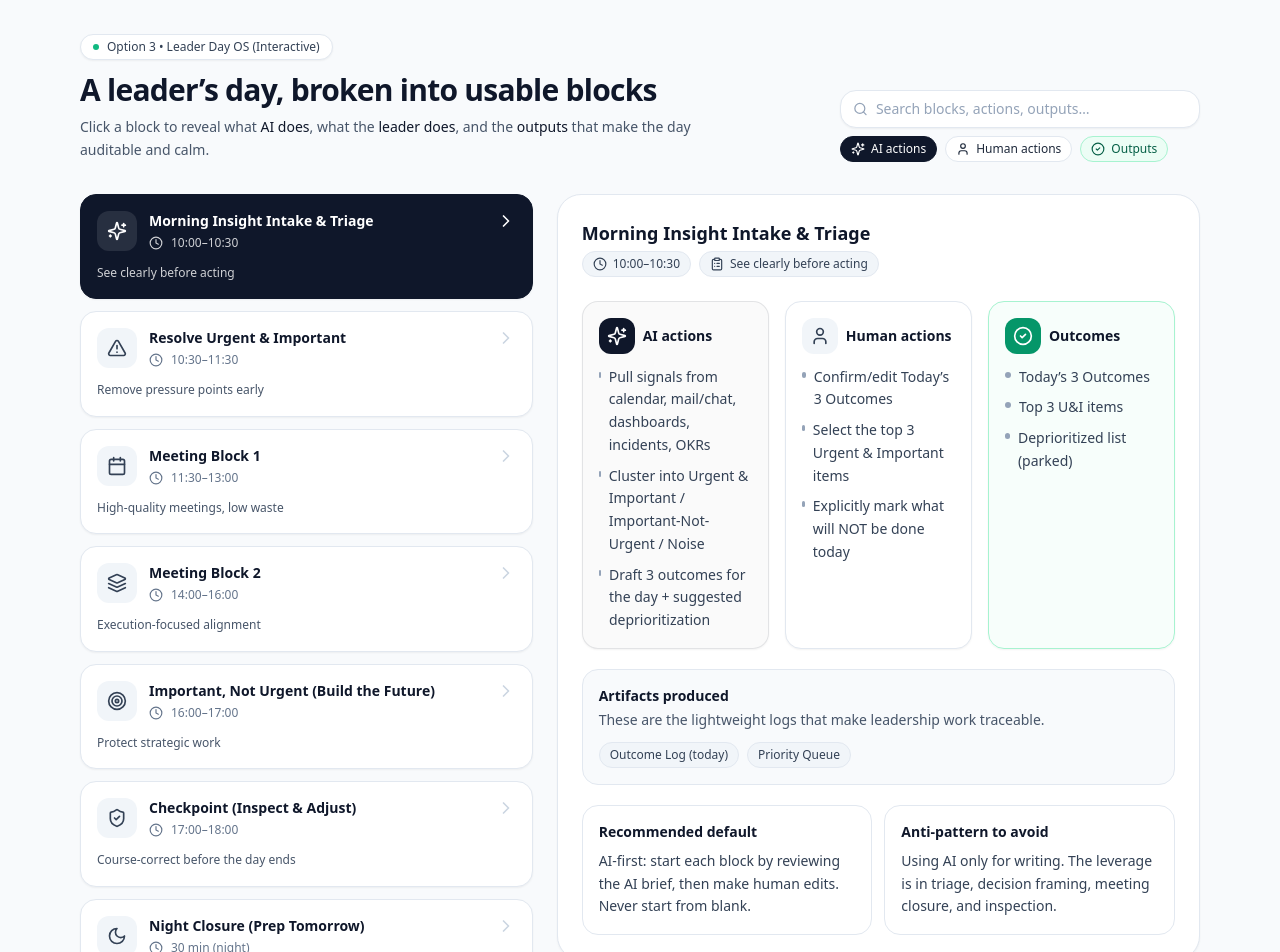
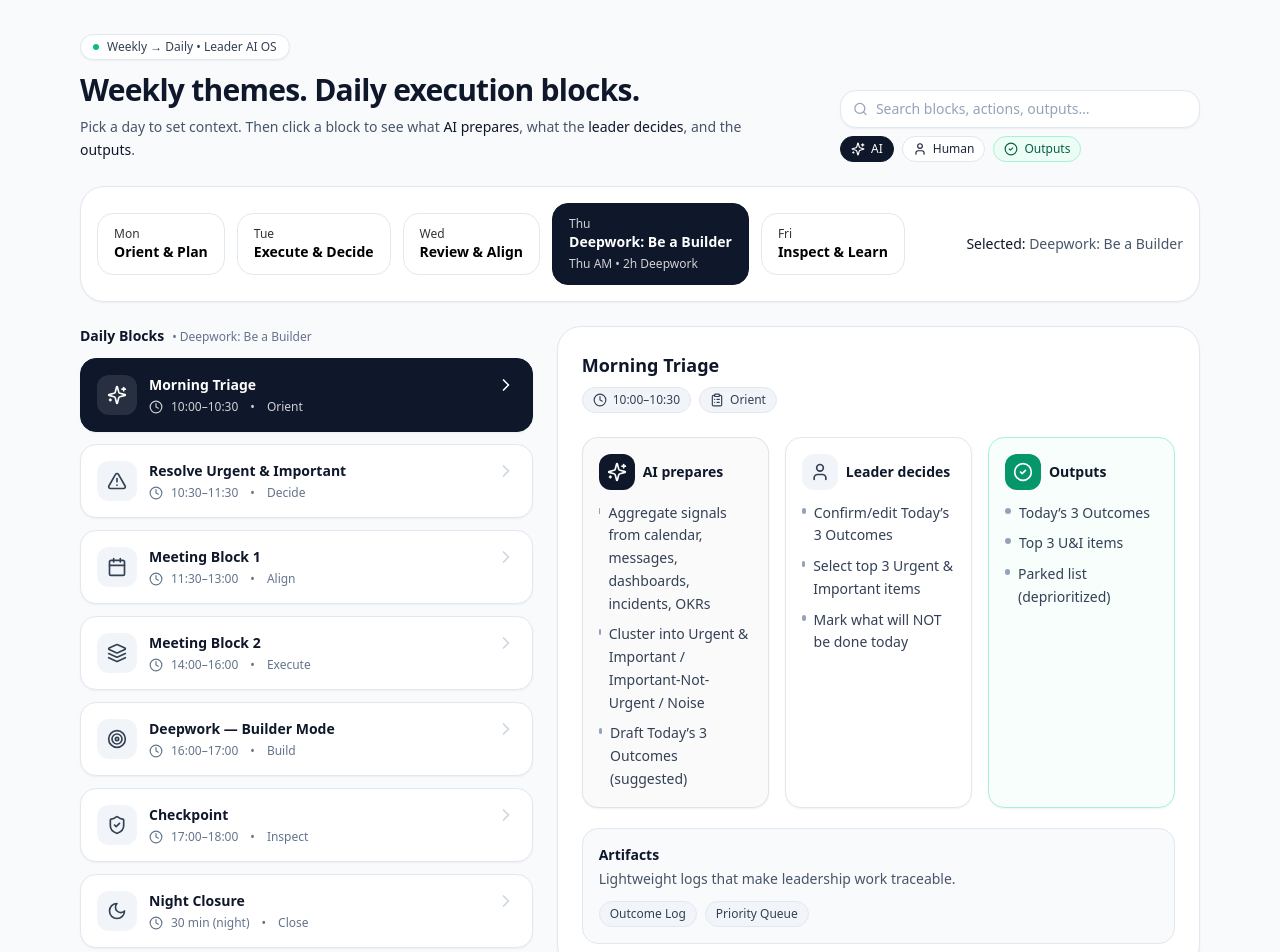
Before and after one commit to shijujk/LeaderAIOS-Weekly, a React (Vite) app: page / in a window 1280 px wide. Shown: the top 952 px of the page. Built offline with nearby package versions, Linux system fonts and the light colour scheme.

Commit message:
Update App.jsx

```diff
--- a/src/App.jsx
+++ b/src/App.jsx
@@ -1,4 +1,4 @@
-import React, { useMemo, useState } from "react";
+import React, { useEffect, useMemo, useState } from "react";
 import { motion, AnimatePresence } from "framer-motion";
 import {
   Clock,
@@ -13,196 +13,147 @@ import {
   Moon,
   ShieldCheck,
   ChevronRight,
-  Search,
+  Search
 } from "lucide-react";
 
 const cn = (...classes) => classes.filter(Boolean).join(" ");
 
+/** WEEKLY MODEL (Horizontal Bar) */
+const WEEK = [
+  { id: "mon", label: "Mon", theme: "Orient & Plan" },
+  { id: "tue", label: "Tue", theme: "Execute & Decide" },
+  { id: "wed", label: "Wed", theme: "Review & Align" },
+  { id: "thu", label: "Thu", theme: "Deepwork: Be a Builder", slot: "Thu AM • 2h Deepwork" },
+  { id: "fri", label: "Fri", theme: "Inspect & Learn" }
+];
+
+/** DAILY MODEL (Vertical Blocks) */
 const BLOCKS = [
   {
     id: "orient",
-    title: "Morning Insight Intake & Triage",
+    title: "Morning Triage",
     time: "10:00–10:30",
-    intent: "See clearly before acting",
+    intent: "Orient",
     icon: Sparkles,
-    colorHint: "from-slate-50 to-slate-100",
     ai: [
-      "Pull signals from calendar, mail/chat, dashboards, incidents, OKRs",
+      "Aggregate signals from calendar, messages, dashboards, incidents, OKRs",
       "Cluster into Urgent & Important / Important-Not-Urgent / Noise",
-      "Draft 3 outcomes for the day + suggested deprioritization",
+      "Draft Today’s 3 Outcomes (suggested)"
     ],
     human: [
       "Confirm/edit Today’s 3 Outcomes",
-      "Select the top 3 Urgent & Important items",
-      "Explicitly mark what will NOT be done today",
+      "Select top 3 Urgent & Important items",
+      "Mark what will NOT be done today"
     ],
-    outputs: [
-      "Today’s 3 Outcomes",
-      "Top 3 U&I items",
-      "Deprioritized list (parked)",
-    ],
-    artifacts: [
-      "Outcome Log (today)",
-      "Priority Queue",
-    ],
+    outputs: ["Today’s 3 Outcomes", "Top 3 U&I items", "Parked list (deprioritized)"],
+    artifacts: ["Outcome Log", "Priority Queue"]
   },
   {
     id: "resolve",
     title: "Resolve Urgent & Important",
     time: "10:30–11:30",
-    intent: "Remove pressure points early",
+    intent: "Decide",
     icon: AlertTriangle,
-    colorHint: "from-amber-50 to-amber-100",
     ai: [
-      "Generate decision briefs (options, tradeoffs, risks, reversible/irreversible)",
-      "Draft stakeholder messages and escalation notes",
-      "Convert blockers into actions with owners + deadlines",
+      "Generate decision briefs (options, tradeoffs, risks, reversible vs irreversible)",
+      "Draft stakeholder messages & escalation notes",
+      "Convert blockers into actions with owners + deadlines"
     ],
     human: [
-      "Make decisions or delegate with clear owner/time",
+      "Make decisions OR delegate with clear owner + time",
       "Send 1–3 crisp messages (ask, context, deadline)",
-      "Lock next steps in the Decision/Commitment log",
+      "Log decisions and commitments"
     ],
-    outputs: [
-      "Decisions made OR assigned",
-      "Blockers cleared / escalations sent",
-      "Owner + deadline for every action",
-    ],
-    artifacts: [
-      "Decision Log",
-      "Commitment Log",
-    ],
+    outputs: ["Decisions made or owned", "Blockers cleared / escalations sent", "Owners + deadlines set"],
+    artifacts: ["Decision Log", "Commitment Log"]
   },
   {
     id: "meetings1",
     title: "Meeting Block 1",
     time: "11:30–13:00",
-    intent: "High-quality meetings, low waste",
+    intent: "Align",
     icon: Calendar,
-    colorHint: "from-indigo-50 to-indigo-100",
     ai: [
-      "Auto-generate meeting brief: purpose, agenda, decisions expected",
+      "Auto-generate meeting brief (purpose, agenda, decisions expected)",
       "Summarize relevant metrics/threads",
-      "Capture notes → decisions, actions, risks",
+      "Capture notes → decisions, actions, risks"
     ],
     human: [
       "Start with intent: what decision/outcome is needed",
-      "Keep meeting to decision + action closure",
-      "End by confirming owners and dates",
+      "Drive to decisions + actions (not updates)",
+      "Confirm owners and dates"
     ],
-    outputs: [
-      "Meeting outcomes (decisions/actions/risks)",
-      "Aligned stakeholders",
-    ],
-    artifacts: [
-      "Meeting Briefs",
-      "Action Register",
-    ],
+    outputs: ["Decisions logged", "Actions captured", "Stakeholders aligned"],
+    artifacts: ["Meeting Briefs", "Action Register"]
   },
   {
     id: "meetings2",
     title: "Meeting Block 2",
     time: "14:00–16:00",
-    intent: "Execution-focused alignment",
+    intent: "Execute",
     icon: Layers,
-    colorHint: "from-sky-50 to-sky-100",
     ai: [
       "Detect dependency conflicts & slippage signals",
-      "Suggest agenda cuts (what to defer) and key questions",
-      "Draft follow-ups for owners",
+      "Suggest key questions and agenda cuts",
+      "Draft follow-ups for owners"
     ],
     human: [
       "Bias toward unblock/decide rather than status",
-      "Confirm dependency owners + next checkpoint",
-      "Kill low-value meetings",
+      "Resolve conflicts and dependencies",
+      "Kill low-value discussions"
     ],
-    outputs: [
-      "Dependencies unblocked",
-      "Course corrections agreed",
-    ],
-    artifacts: [
-      "Dependency Map (lightweight)",
-      "Risk Register",
-    ],
+    outputs: ["Dependencies unblocked", "Course corrections agreed", "Execution momentum"],
+    artifacts: ["Dependency Map (lightweight)", "Risk Register"]
   },
   {
     id: "future",
-    title: "Important, Not Urgent (Build the Future)",
+    title: "Important, Not Urgent",
     time: "16:00–17:00",
-    intent: "Protect strategic work",
+    intent: "Build",
     icon: Target,
-    colorHint: "from-emerald-50 to-emerald-100",
     ai: [
-      "Act as thought partner: synthesize, challenge, propose structure",
-      "Generate first drafts (strategy note, narrative, framework)",
-      "Summarize prior context to reduce re-loading",
+      "Recap context to reduce re-loading",
+      "Act as thought partner (synthesize, challenge, structure)",
+      "Generate first drafts (strategy note, framework, narrative)"
     ],
     human: [
+      "Focus on one strategic theme",
       "Produce one tangible artifact",
-      "Make one strategic call or alignment note",
-      "Optional: 1 coaching/talent touch",
+      "Optional: one talent/coaching touch"
     ],
-    outputs: [
-      "One artifact (doc/note/plan)",
-      "Strategic clarity increment",
-    ],
-    artifacts: [
-      "Strategy Notes",
-      "Architecture/Program Artifacts",
-    ],
+    outputs: ["One artifact produced", "Strategic clarity increment", "Future work protected"],
+    artifacts: ["Strategy Notes", "Architecture/Program Artifacts"]
   },
   {
     id: "inspect",
-    title: "Checkpoint (Inspect & Adjust)",
+    title: "Checkpoint",
     time: "17:00–18:00",
-    intent: "Course-correct before the day ends",
+    intent: "Inspect",
     icon: ShieldCheck,
-    colorHint: "from-violet-50 to-violet-100",
     ai: [
-      "Compare plan vs reality (outcomes, commitments, signals)",
+      "Compare intent vs reality (outcomes, commitments, signals)",
       "Flag new risks/quality signals",
-      "Suggest minimal interventions",
+      "Suggest minimal interventions"
     ],
-    human: [
-      "Decide: intervene / defer / escalate",
-      "Update commitments",
-      "Protect tomorrow’s plan",
-    ],
-    outputs: [
-      "1–2 course corrections",
-      "Updated risk/commitment view",
-    ],
-    artifacts: [
-      "Daily Summary",
-      "Updated Commitment Log",
-    ],
+    human: ["Decide: intervene / defer / escalate", "Update commitments", "Protect tomorrow’s plan"],
+    outputs: ["1–2 course corrections", "Updated risk/commitment view", "Fewer surprises tomorrow"],
+    artifacts: ["Daily Summary", "Updated Commitment Log"]
   },
   {
     id: "close",
-    title: "Night Closure (Prep Tomorrow)",
+    title: "Night Closure",
     time: "30 min (night)",
-    intent: "End calm, start clear",
+    intent: "Close",
     icon: Moon,
-    colorHint: "from-zinc-50 to-zinc-100",
     ai: [
-      "Draft tomorrow’s top 3 outcomes",
+      "Draft tomorrow’s top outcomes",
       "Prepare briefs for tomorrow’s meetings",
-      "Summarize decisions pending and open loops",
+      "Summarize decisions pending and open loops"
     ],
-    human: [
-      "Capture 2 learnings (max)",
-      "Confirm tomorrow’s first action",
-      "Shutdown mentally",
-    ],
-    outputs: [
-      "Tomorrow draft plan",
-      "Learning captured",
-    ],
-    artifacts: [
-      "Learning Log",
-      "Tomorrow Brief Pack",
-    ],
-  },
+    human: ["Capture 1–2 learnings", "Confirm tomorrow’s first action", "Shutdown mentally"],
+    outputs: ["Tomorrow draft plan", "Learning captured", "Calm closure"],
+    artifacts: ["Learning Log", "Tomorrow Brief Pack"]
+  }
 ];
 
 function Pill({ children, tone = "neutral" }) {
@@ -210,13 +161,15 @@ function Pill({ children, tone = "neutral" }) {
     neutral: "bg-slate-100 text-slate-700 border-slate-200",
     ai: "bg-slate-900 text-white border-slate-900",
     human: "bg-white text-slate-800 border-slate-200",
-    out: "bg-emerald-50 text-emerald-800 border-emerald-200",
+    out: "bg-emerald-50 text-emerald-800 border-emerald-200"
   };
   return (
-    <span className={cn(
+    <span
+      className={cn(
         "inline-flex items-center gap-1.5 rounded-full border px-2.5 py-1 text-xs font-medium",
         tones[tone] || tones.neutral
-    )}>
+      )}
+    >
       {children}
     </span>
   );
@@ -233,14 +186,16 @@ function SectionCard({ title, icon: Icon, tone = "neutral", children }) {
   return (
     <div className={cn("rounded-2xl border p-4 shadow-sm", toneClass)}>
       <div className="flex items-center gap-2">
-        <div className={cn(
+        <div
+          className={cn(
             "grid h-9 w-9 place-items-center rounded-xl",
             tone === "ai"
               ? "bg-slate-900 text-white"
               : tone === "out"
                 ? "bg-emerald-600 text-white"
                 : "bg-slate-100 text-slate-700"
-        )}>
+          )}
+        >
           <Icon className="h-5 w-5" />
         </div>
         <div className="text-sm font-semibold text-slate-900">{title}</div>
@@ -257,36 +212,26 @@ function BlockTile({ block, active, onClick }) {
       onClick={onClick}
       className={cn(
         "group w-full text-left rounded-2xl border p-4 shadow-sm transition",
-        active
-          ? "border-slate-900 bg-slate-900 text-white"
-          : "border-slate-200 bg-white hover:border-slate-300"
+        active ? "border-slate-900 bg-slate-900 text-white" : "border-slate-200 bg-white hover:border-slate-300"
       )}
       aria-pressed={active}
     >
       <div className="flex items-start justify-between gap-3">
         <div className="flex items-start gap-3">
-          <div
-            className={cn(
-              "grid h-10 w-10 place-items-center rounded-xl",
-              active ? "bg-white/10" : "bg-slate-100"
-            )}
-          >
+          <div className={cn("grid h-10 w-10 place-items-center rounded-xl", active ? "bg-white/10" : "bg-slate-100")}>
             <Icon className={cn("h-5 w-5", active ? "text-white" : "text-slate-700")} />
           </div>
           <div>
-            <div className={cn("text-sm font-semibold", active ? "text-white" : "text-slate-900")}>
-              {block.title}
-            </div>
+            <div className={cn("text-sm font-semibold", active ? "text-white" : "text-slate-900")}>{block.title}</div>
             <div className={cn("mt-1 flex items-center gap-2 text-xs", active ? "text-white/80" : "text-slate-500")}>
               <Clock className="h-3.5 w-3.5" />
               <span>{block.time}</span>
+              <span className="mx-1">•</span>
+              <span>{block.intent}</span>
             </div>
           </div>
         </div>
         <ChevronRight className={cn("h-5 w-5 transition", active ? "text-white" : "text-slate-300 group-hover:text-slate-400")} />
-      </div>
-      <div className={cn("mt-3 text-xs leading-relaxed", active ? "text-white/80" : "text-slate-600")}>
-        {block.intent}
       </div>
     </button>
   );
@@ -306,51 +251,77 @@ function List({ items }) {
 }
 
 export default function LeaderDayOSInteractive() {
+  const [selectedDay, setSelectedDay] = useState("thu"); // default highlight
   const [activeId, setActiveId] = useState(BLOCKS[0].id);
   const [query, setQuery] = useState("");
 
+  // Optional: Thursday “Builder Mode” label tweak (no schedule changes)
+  const blocksBaseForDay = useMemo(() => {
+    if (selectedDay !== "thu") return BLOCKS;
+    return BLOCKS.map((b) =>
+      b.id === "future" ? { ...b, title: "Deepwork — Builder Mode" } : b
+    );
+  }, [selectedDay]);
+
+  // Search filters the *current* day’s blocks
   const filtered = useMemo(() => {
     const q = query.trim().toLowerCase();
-    if (!q) return BLOCKS;
-    return BLOCKS.filter((b) => {
-      const hay = [b.title, b.time, b.intent, ...b.ai, ...b.human, ...b.outputs, ...(b.artifacts || [])]
+    if (!q) return blocksBaseForDay;
+
+    return blocksBaseForDay.filter((b) => {
+      const hay = [
+        b.title,
+        b.time,
+        b.intent,
+        ...b.ai,
+        ...b.human,
+        ...b.outputs,
+        ...(b.artifacts || [])
+      ]
         .join(" ")
         .toLowerCase();
       return hay.includes(q);
     });
-  }, [query]);
+  }, [query, blocksBaseForDay]);
 
-  const active = useMemo(
-    () => (filtered.find((b) => b.id === activeId) || filtered[0] || BLOCKS[0]),
-    [activeId, filtered]
-  );
+  const active = useMemo(() => {
+    return filtered.find((b) => b.id === activeId) || filtered[0] || blocksBaseForDay[0];
+  }, [activeId, filtered, blocksBaseForDay]);
 
-  // If filtering removes the active block, fall back.
-  React.useEffect(() => {
+  // If filtering removes the active block, fall back
+  useEffect(() => {
     if (!filtered.some((b) => b.id === activeId) && filtered.length) {
       setActiveId(filtered[0].id);
     }
   }, [filtered, activeId]);
 
+  // When switching day, reset to first block (clean UX)
+  useEffect(() => {
+    setActiveId(blocksBaseForDay[0].id);
+  }, [selectedDay, blocksBaseForDay]);
+
+  const selectedTheme = WEEK.find((x) => x.id === selectedDay);
+
   return (
     <div className="min-h-screen bg-slate-50">
       <div className="mx-auto max-w-6xl px-4 py-8">
+        {/* Header */}
         <div className="flex flex-col gap-4 md:flex-row md:items-end md:justify-between">
           <div>
             <div className="inline-flex items-center gap-2 rounded-full border border-slate-200 bg-white px-3 py-1 text-xs font-medium text-slate-700 shadow-sm">
               <span className="h-1.5 w-1.5 rounded-full bg-emerald-500" />
-              Option 3 • Leader Day OS (Interactive)
+              Weekly → Daily • Leader AI OS
             </div>
             <h1 className="mt-3 text-2xl font-semibold tracking-tight text-slate-900 md:text-3xl">
-              A leader’s day, broken into usable blocks
+              Weekly themes. Daily execution blocks.
             </h1>
             <p className="mt-2 max-w-2xl text-sm text-slate-600 leading-relaxed">
-              Click a block to reveal what <span className="font-medium text-slate-900">AI does</span>, what the
-              <span className="font-medium text-slate-900"> leader does</span>, and the
-              <span className="font-medium text-slate-900"> outputs</span> that make the day auditable and calm.
+              Pick a day to set context. Then click a block to see what <span className="font-medium text-slate-900">AI prepares</span>,
+              what the <span className="font-medium text-slate-900">leader decides</span>, and the <span className="font-medium text-slate-900">outputs</span>.
             </p>
           </div>
 
+          {/* Search */}
           <div className="w-full md:w-[360px]">
             <div className="flex items-center gap-2 rounded-2xl border border-slate-200 bg-white px-3 py-2 shadow-sm">
               <Search className="h-4 w-4 text-slate-400" />
@@ -363,10 +334,10 @@ export default function LeaderDayOSInteractive() {
             </div>
             <div className="mt-2 flex flex-wrap gap-2">
               <Pill tone="ai">
-                <Sparkles className="h-3.5 w-3.5" /> AI actions
+                <Sparkles className="h-3.5 w-3.5" /> AI
               </Pill>
               <Pill tone="human">
-                <User className="h-3.5 w-3.5" /> Human actions
+                <User className="h-3.5 w-3.5" /> Human
               </Pill>
               <Pill tone="out">
                 <CheckCircle2 className="h-3.5 w-3.5" /> Outputs
@@ -375,8 +346,48 @@ export default function LeaderDayOSInteractive() {
           </div>
         </div>
 
-        <div className="mt-8 grid gap-6 md:grid-cols-12">
+        {/* Weekly Horizontal Bar */}
+        <div className="mt-6 rounded-3xl border border-slate-200 bg-white p-4 shadow-sm">
+          <div className="flex flex-wrap items-center gap-3">
+            {WEEK.map((d) => (
+              <button
+                key={d.id}
+                onClick={() => setSelectedDay(d.id)}
+                className={cn(
+                  "rounded-2xl border px-4 py-3 text-left transition",
+                  selectedDay === d.id
+                    ? "border-slate-900 bg-slate-900 text-white"
+                    : "border-slate-200 bg-white hover:border-slate-300"
+                )}
+              >
+                <div className="text-xs opacity-80">{d.label}</div>
+                <div className="text-sm font-semibold">{d.theme}</div>
+                {d.slot && <div className="mt-1 text-xs opacity-80">{d.slot}</div>}
+              </button>
+            ))}
+
+            <div className="ml-auto hidden md:block text-sm text-slate-600">
+              <span className="font-medium text-slate-900">Selected:</span>{" "}
+              {selectedTheme?.theme}
+            </div>
+          </div>
+        </div>
+
+        {/* Daily View */}
+        <div className="mt-6 grid gap-6 md:grid-cols-12">
+          {/* Left: Blocks */}
           <div className="md:col-span-5">
+            <div className="mb-3 flex items-center justify-between">
+              <div className="text-sm font-semibold text-slate-900">
+                Daily Blocks
+                {selectedTheme?.theme ? (
+                  <span className="ml-2 text-xs font-medium text-slate-500">
+                    • {selectedTheme.theme}
+                  </span>
+                ) : null}
+              </div>
+            </div>
+
             <div className="space-y-3">
               {filtered.map((b) => (
                 <BlockTile
@@ -394,6 +405,7 @@ export default function LeaderDayOSInteractive() {
             </div>
           </div>
 
+          {/* Right: Details */}
           <div className="md:col-span-7">
             <AnimatePresence mode="wait">
               <motion.div
@@ -406,10 +418,8 @@ export default function LeaderDayOSInteractive() {
               >
                 <div className="flex flex-col gap-3 sm:flex-row sm:items-start sm:justify-between">
                   <div>
-                    <div className="flex items-center gap-2">
                     <div className="text-lg font-semibold text-slate-900">{active.title}</div>
-                    </div>
-                    <div className="mt-1 flex flex-wrap items-center gap-2 text-sm text-slate-600">
+                    <div className="mt-2 flex flex-wrap items-center gap-2 text-sm text-slate-600">
                       <Pill>
                         <Clock className="h-3.5 w-3.5" /> {active.time}
                       </Pill>
@@ -421,13 +431,13 @@ export default function LeaderDayOSInteractive() {
                 </div>
 
                 <div className="mt-6 grid gap-4 md:grid-cols-3">
-                  <SectionCard title="AI actions" icon={Sparkles} tone="ai">
+                  <SectionCard title="AI prepares" icon={Sparkles} tone="ai">
                     <List items={active.ai} />
                   </SectionCard>
-                  <SectionCard title="Human actions" icon={User}>
+                  <SectionCard title="Leader decides" icon={User}>
                     <List items={active.human} />
                   </SectionCard>
-                  <SectionCard title="Outcomes" icon={CheckCircle2} tone="out">
+                  <SectionCard title="Outputs" icon={CheckCircle2} tone="out">
                     <List items={active.outputs} />
                   </SectionCard>
                 </div>
@@ -435,9 +445,9 @@ export default function LeaderDayOSInteractive() {
                 <div className="mt-5 rounded-2xl border border-slate-200 bg-slate-50 p-4">
                   <div className="flex flex-wrap items-center justify-between gap-3">
                     <div>
-                      <div className="text-sm font-semibold text-slate-900">Artifacts produced</div>
+                      <div className="text-sm font-semibold text-slate-900">Artifacts</div>
                       <div className="mt-1 text-sm text-slate-600">
-                        These are the lightweight logs that make leadership work traceable.
+                        Lightweight logs that make leadership work traceable.
                       </div>
                     </div>
                     <div className="flex flex-wrap gap-2">
@@ -447,53 +457,13 @@ export default function LeaderDayOSInteractive() {
                     </div>
                   </div>
                 </div>
-
-                <div className="mt-5 grid gap-3 md:grid-cols-2">
-                  <div className="rounded-2xl border border-slate-200 bg-white p-4">
-                    <div className="text-sm font-semibold text-slate-900">Recommended default</div>
-                    <div className="mt-2 text-sm text-slate-700 leading-relaxed">
-                      <span className="font-medium">AI-first:</span> start each block by reviewing the AI brief,
-                      then make human edits. Never start from blank.
-                    </div>
-                  </div>
-                  <div className="rounded-2xl border border-slate-200 bg-white p-4">
-                    <div className="text-sm font-semibold text-slate-900">Anti-pattern to avoid</div>
-                    <div className="mt-2 text-sm text-slate-700 leading-relaxed">
-                      Using AI only for writing. The leverage is in
-                      <span className="font-medium"> triage, decision framing, meeting closure</span>, and
-                      <span className="font-medium"> inspection</span>.
-                    </div>
-                  </div>
-                </div>
               </motion.div>
             </AnimatePresence>
           </div>
         </div>
 
-        <div className="mt-8 rounded-3xl border border-slate-200 bg-white p-6 shadow-sm">
-          <div className="flex flex-col gap-3 md:flex-row md:items-center md:justify-between">
-            <div>
-              <div className="text-sm font-semibold text-slate-900">How leaders adopt this</div>
-              <div className="mt-1 text-sm text-slate-600">
-                Progressive disclosure: Week 1 only morning + night. Add blocks weekly.
-              </div>
-            </div>
-            <div className="flex flex-wrap gap-2">
-              <Pill>
-                <Sparkles className="h-3.5 w-3.5" /> AI before humans
-              </Pill>
-              <Pill>
-                <CheckCircle2 className="h-3.5 w-3.5" /> Every block ends with an output
-              </Pill>
-              <Pill>
-                <User className="h-3.5 w-3.5" /> Interaction = confirm/edit
-              </Pill>
-            </div>
-          </div>
-        </div>
-
         <div className="mt-6 text-center text-xs text-slate-500">
-          Tip: This component is tool-agnostic. Wire the “AI actions” list to your real systems later.
+          Weekly sets context. Daily blocks execute. Deepwork builds the future.
         </div>
       </div>
     </div>
```
Lines whose indentation alone changed are shown as unchanged.
